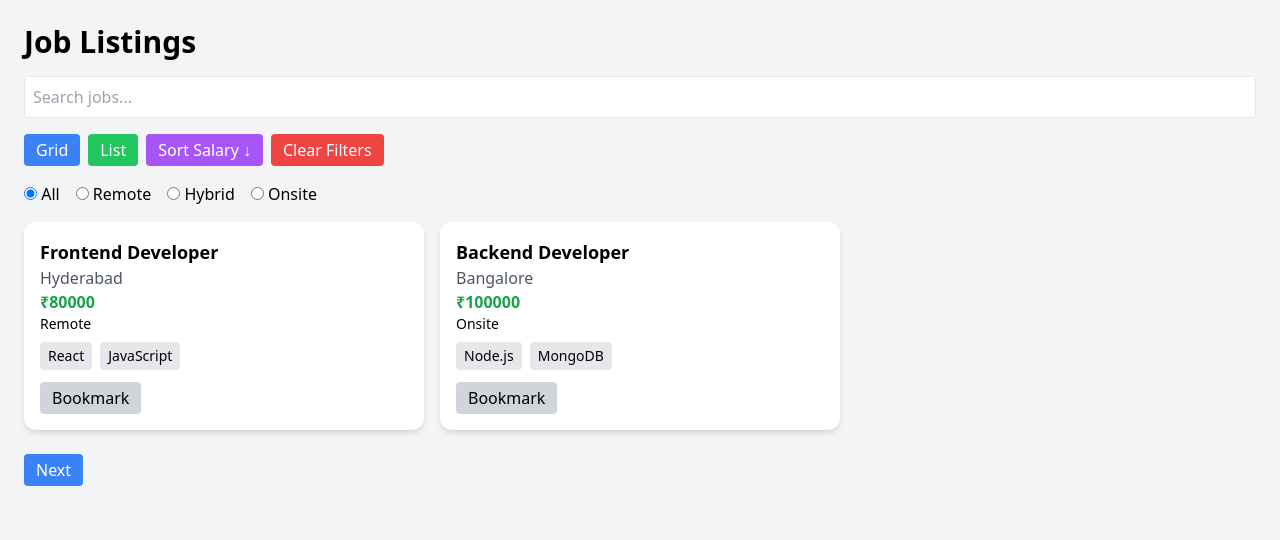
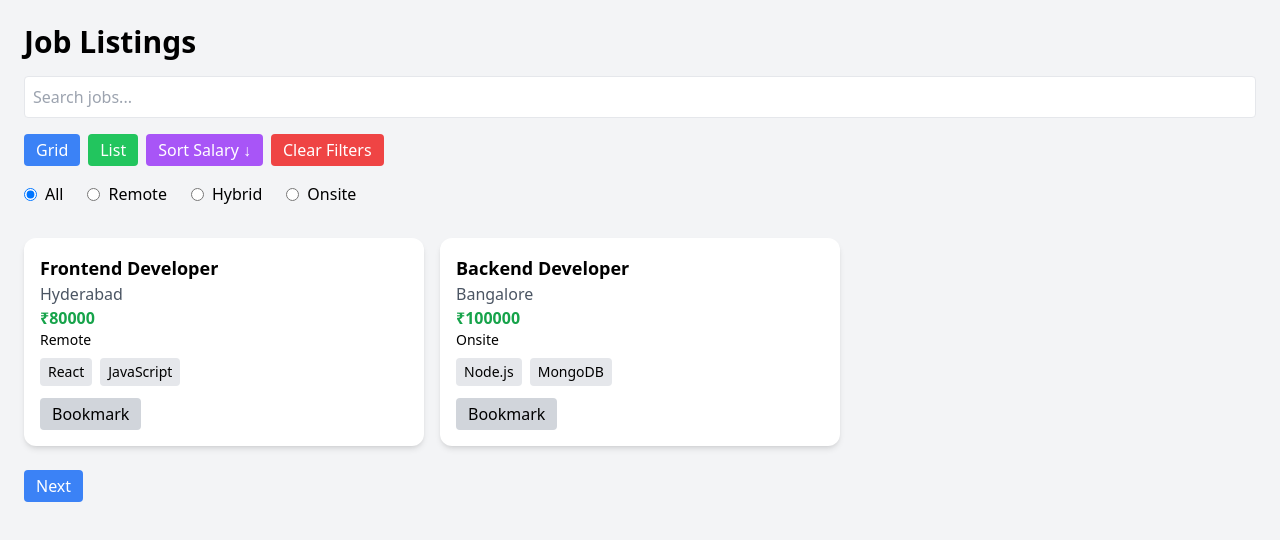
Before and after one commit to LakshmiVisalakshi25/Job-Board-Application, a React (Vite) app: page / in a window 1280 px wide. Shown: the top 540 px of the page. Built offline with nearby package versions, Linux system fonts and the light colour scheme.

Commit message:
Updated Home.jsx File

```diff
--- a/src/pages/Home.jsx
+++ b/src/pages/Home.jsx
@@ -115,10 +115,50 @@ function Home() {
 
     {/* Filters */}
     <div className="mb-4 flex gap-4">
-      <label>
-        <input type="radio" checked={jobType === "all"} onChange={() => setJobType("all")} /> All
-      </label>
-      <label>
+      <div className="mb-4 flex gap-6 items-center">
+  <label className="flex items-center gap-2">
+    <input
+      type="radio"
+      name="jobType"
+      checked={jobType === "all"}
+      onChange={() => setJobType("all")}
+    />
+    All
+  </label>
+
+  <label className="flex items-center gap-2">
+    <input
+      type="radio"
+      name="jobType"
+      data-testid="filter-job-type-remote"
+      checked={jobType === "Remote"}
+      onChange={() => setJobType("Remote")}
+    />
+    Remote
+  </label>
+
+  <label className="flex items-center gap-2">
+    <input
+      type="radio"
+      name="jobType"
+      data-testid="filter-job-type-hybrid"
+      checked={jobType === "Hybrid"}
+      onChange={() => setJobType("Hybrid")}
+    />
+    Hybrid
+  </label>
+
+  <label className="flex items-center gap-2">
+    <input
+      type="radio"
+      name="jobType"
+      checked={jobType === "Onsite"}
+      onChange={() => setJobType("Onsite")}
+    />
+    Onsite
+  </label>
+</div>
+      {/* <label>
         <input type="radio" data-testid="filter-job-type-remote" onChange={() => setJobType("Remote")} /> Remote
       </label>
       <label>
@@ -126,7 +166,7 @@ function Home() {
       </label>
       <label>
         <input type="radio" onChange={() => setJobType("Onsite")} /> Onsite
-      </label>
+      </label> */}
     </div>
 
     {/* Job List */}
```
Also changed, not shown: 2 other files (tests, documents, lock files or other folders).
